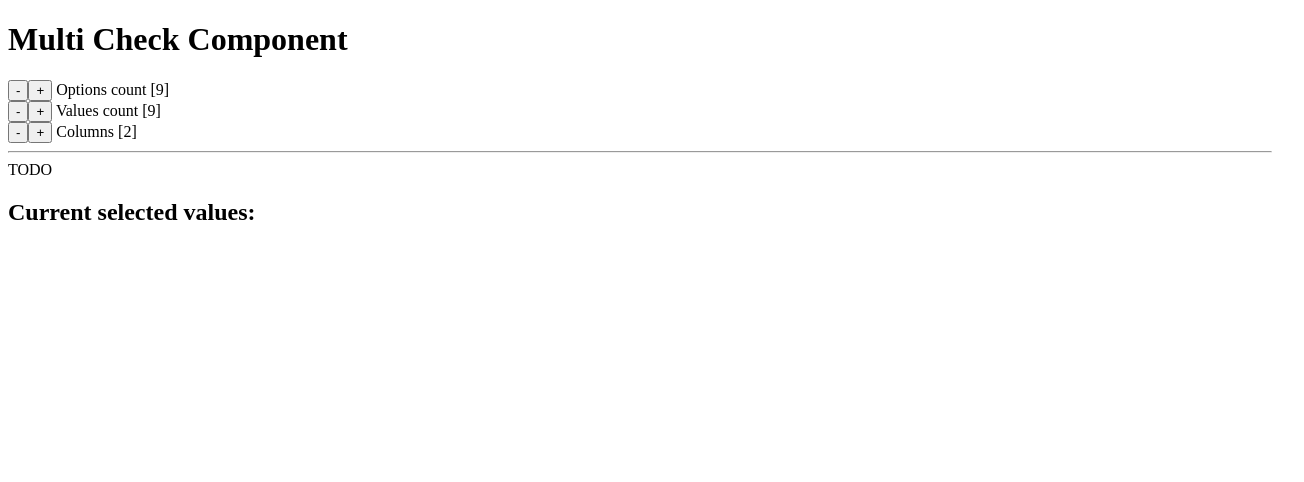
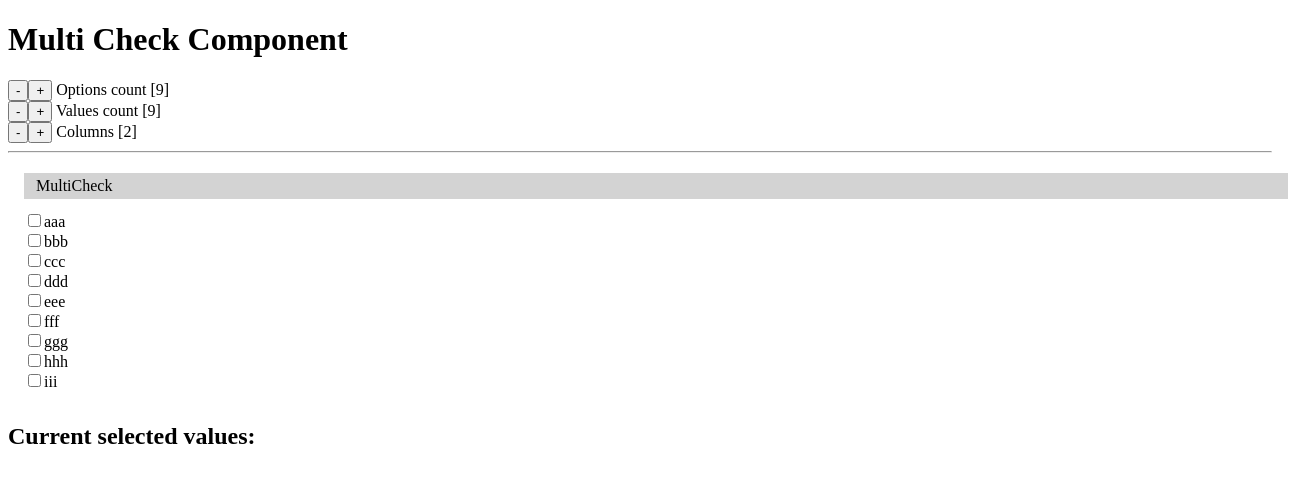
Before and after one commit to lmint3010/slasify-test, a React app: page / in a window 1280 px wide. Shown: the top 482 px of the page, 1304 px wide, since content can reach past the window. Built offline with nearby package versions, Linux system fonts and the light colour scheme; the HTML template or start-up script is replaced by a standard one.

Commit message:
feat(multicheck-component): refine multicheck component structure

```diff
--- a/src/MultiCheck/MultiCheck.css
+++ b/src/MultiCheck/MultiCheck.css
@@ -1,3 +1,13 @@
-/* TODO */
 .MultiCheck {
+  display: inline-flex;
+  flex-direction: column;
+  width: 100%;
+  padding: 12px 16px;
+  gap: 12px;
+
+  .label {
+    padding: 4px 12px;
+    font-size: 16px;
+    background-color: lightgray;
+  }
 }
--- a/src/MultiCheck/MultiCheck.tsx
+++ b/src/MultiCheck/MultiCheck.tsx
@@ -2,6 +2,7 @@ import './MultiCheck.css';
 
 import React from 'react';
 import {FC} from 'react';
+import { MultiCheckOption } from './MultiCheckOption';
 
 export type Option = {
   label: string,
@@ -35,8 +36,15 @@ type Props = {
   onChange?: (options: Option[]) => void,
 }
 
-export const MultiCheck: FC<Props> = (props) => {
-  return <div className='MultiCheck'>
-    TODO
-  </div>
+export const MultiCheck: FC<Props> = ({ label, options }) => {
+  return (
+    <div className='MultiCheck'>
+      <label className='label'>{label}</label>
+      <div className='options'>
+        {options.map(({ label, value }) => (
+          <MultiCheckOption label={label} value={value} />
+        ))}
+      </div>
+    </div>
+  )
 }
```
